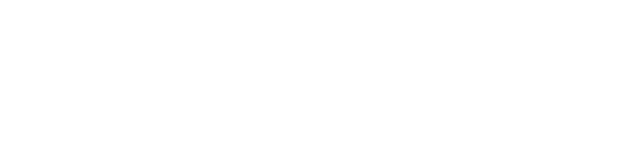
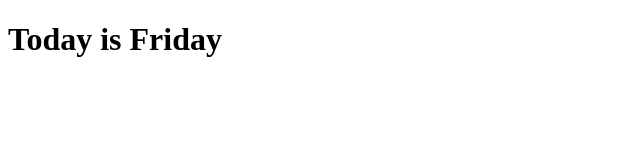
Before and after one commit to magdalenaflo/web1, a plain HTML site: page friday.html in a window 1280 px wide. Shown: the whole page, without its empty margins (0-640 px from the left). Drawn offline with Linux system fonts and the light colour scheme.

Commit message:
added heading

```diff
--- a/friday.html
+++ b/friday.html
@@ -4,6 +4,6 @@
         <title></title>
     </head>
     <body>
-
+        <h1>Today is Friday</h1>
     </body>
 </html>
```
